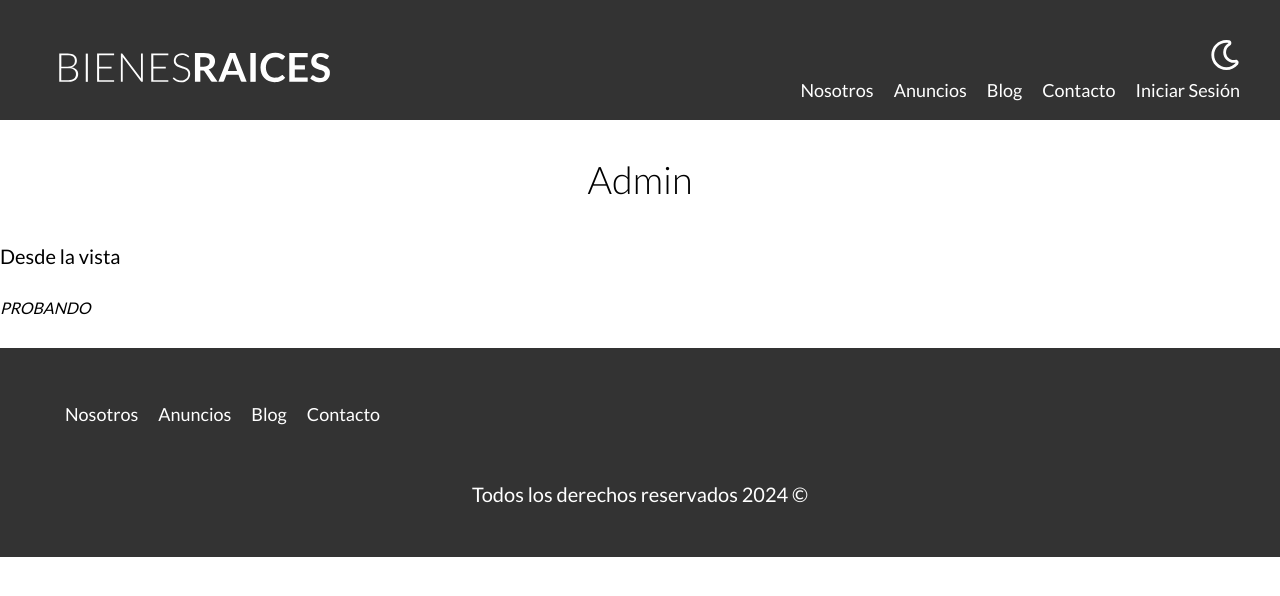
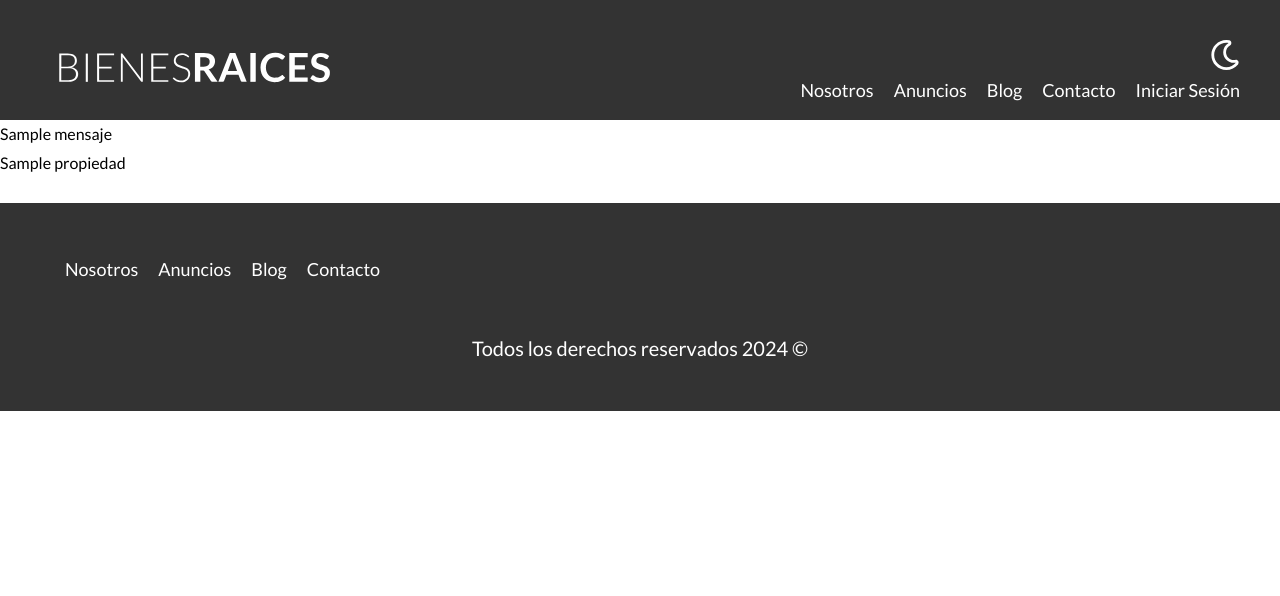
Before and after one commit to Jpenagos32/BienesRaicesMVC, a PHP site: template views/propiedades/admin.php in a window 1280 px wide. Shown: the top 596 px of the page. Run offline with PHP 8.4, Linux system fonts and the light colour scheme; the template is opened without the code that fills it: most values are stand-ins (such as "Sample title", 1, 10 or a date in 2020).

Commit message:
Pasar los datos hacia la vista

```diff
--- a/controllers/PropiedadController.php
+++ b/controllers/PropiedadController.php
@@ -9,7 +9,7 @@ class PropiedadController {
   //? con el parametro de esta funcion lo que hacemos es mantener viva la referencia a la instancia de Router
   //? que ya fue creada en index.php
   public static function index(Router $router) {
-    $router->render('propiedades/admin');
+    $router->render('propiedades/admin', []);
   }
 
   public static function crear() {
--- a/views/layout.php
+++ b/views/layout.php
@@ -54,6 +54,7 @@ if (!isset($inicio)) {
   </header>
 
   <?php
+  //? Este contenido proviene de Router.php -> render()
   echo $contenido;
   ?>
 
--- a/views/propiedades/admin.php
+++ b/views/propiedades/admin.php
@@ -1,3 +1,4 @@
-<h1>Admin</h1>
-<p>Desde la vista</p>
-<em>PROBANDO</em>
+<?php
+echo $mensaje;
+echo '<br>';
+echo $propiedad;
```
Also changed, not shown: Router.php (+9 -1 lines).
